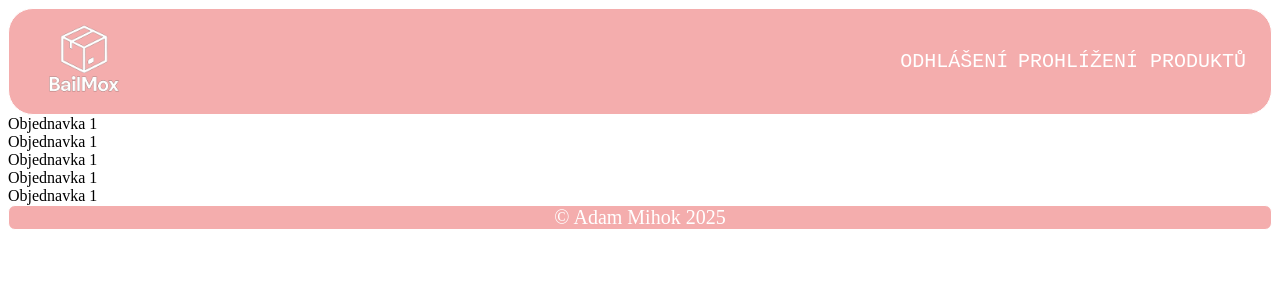
After one commit to adamecs1/ZWA-Projekt, a PHP site: page /orders.php in a window 1280 px wide. The commit adds this page. Shown: the top 300 px of the page. Run offline with PHP 8.4, Linux system fonts and the light colour scheme; data that the repository does not hold is empty.

Commit message:
made big changes
added functioning login and registration, also logout, and made a message "you are logged as " username, for root is different color of username, added another head file for logging out

```diff
--- /dev/null
+++ b/layout/head2.phtml
@@ -0,0 +1,24 @@
+<!DOCTYPE html>
+<html lang="en">
+<head>
+    <meta charset="UTF-8">
+    <meta name="viewport" content="width=device-width, initial-scale=1.0">
+    <title>Document</title>
+    <link rel="stylesheet" href="homepage.css?v=1.0">
+</head>
+<body>
+            <nav class="navbar">
+                <div class="navdiv">
+                        <div><a href="index.php"><img src="images/uvodni-logo.png"></a></div>
+                    <ul>
+                        <li><?php if($user["is_admin"]===1){
+                            echo "Jste prihlasen jako ". $user["uzivatelske_jmeno"];
+                            }elseif($user["is_admin"]===2)
+                            echo "<p style='color:red;'> Jste prihlasen jako " . $user["uzivatelske_jmeno"]; "</p>"
+
+                                    ?></li>
+                        <li><a href="logout.php">ODHLÁŠENÍ</a></li>
+                        <li><a href="products.phtml">PROHLÍŽENÍ PRODUKTŮ</a></li>
+                    </ul>
+                </div>
+            </nav>
--- a/login.php
+++ b/login.php
@@ -7,7 +7,7 @@ require "./db/users.php";
 
 if(isset($_POST["loginButton"])){
     loginUser($db,$_POST["username"],$_POST["password"]);
-    require "index.php";
+    require "orders.php";
 }
 else{
 require "./layout/head.phtml";
--- /dev/null
+++ b/orders.php
@@ -0,0 +1,7 @@
+<?php
+
+$user = $_SESSION["user"] ?? null; // Pokud není přihlášen, bude null
+
+require "./layout/head2.phtml";
+require "./orders.phtml";
+require "./layout/tail.phtml";
--- /dev/null
+++ b/orders.phtml
@@ -0,0 +1,19 @@
+<div>
+    Objednavka 1
+</div>
+
+<div>
+    Objednavka 1
+</div>
+
+<div>
+    Objednavka 1
+</div>
+
+<div>
+    Objednavka 1
+</div>
+
+<div>
+    Objednavka 1
+</div>
```
Also changed, not shown: db/users.php (+1 -6 lines), logout.php (added, +9 -0 lines).
